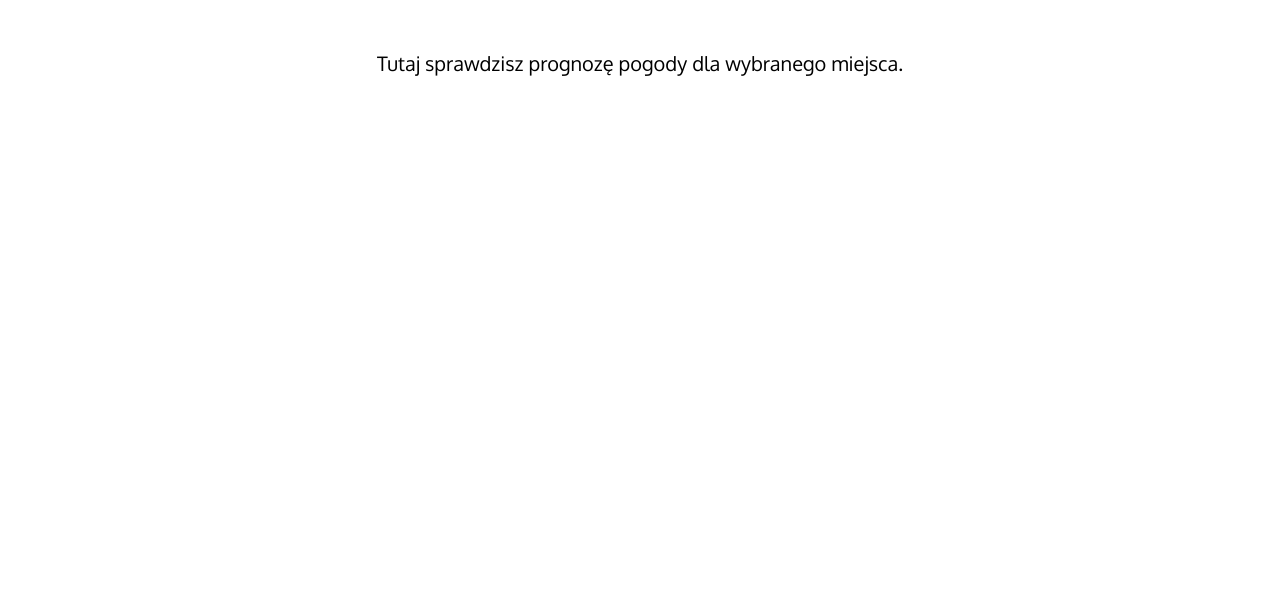
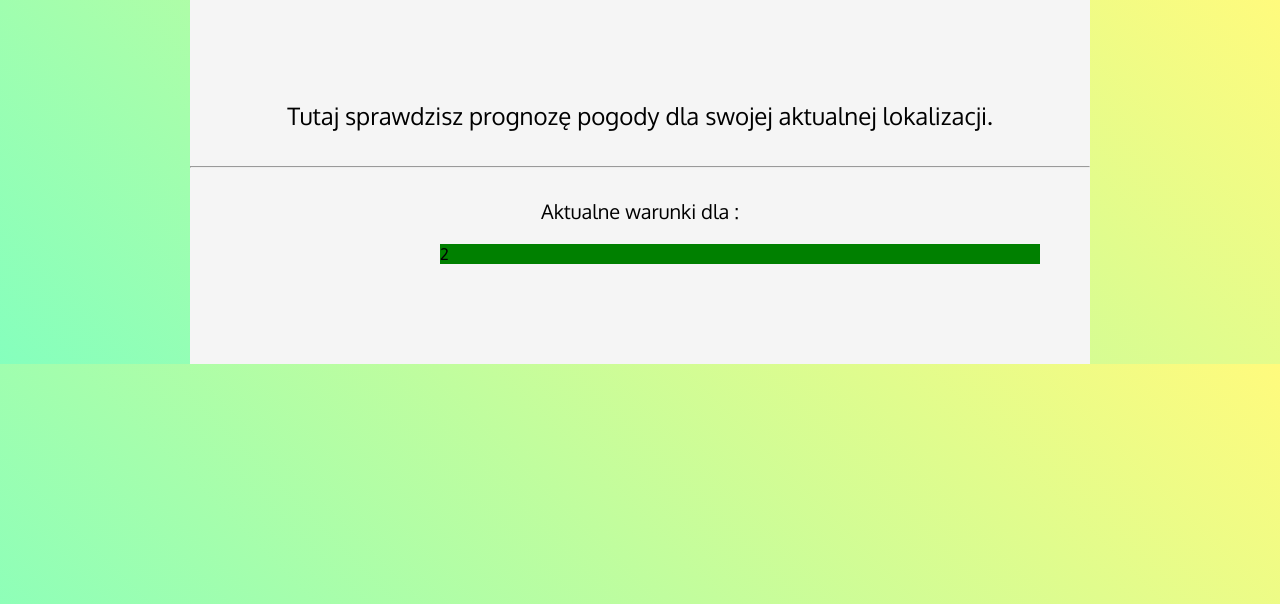
Before and after one commit to majcher01/nyc, a PHP site: page / in a window 1280 px wide. Shown: the top 604 px of the page. Run offline with PHP 8.4, Linux system fonts and the light colour scheme.

Commit message:
info o lokalizacji + ikona

```diff
--- a/dodatkowe/pogoda/css/main.css
+++ b/dodatkowe/pogoda/css/main.css
@@ -2,12 +2,42 @@
 body{
     font-family: 'Oxygen', sans-serif;
     margin: 0px 0px 0px 0px;
+    background-color: #85FFBD;
+background-image: linear-gradient(45deg, #85FFBD 0%, #FFFB7D 100%);
+
+}
+
+.srodek{
+    display: flex;
+    justify-content: center;
+}
+
+.bckg{
+    background-color: whitesmoke;
+    width: 900px;
+    padding-top: 50px;
+    padding-bottom: 100px;
 }
 
 .header1{
     display: flex;
     justify-content: center;
     margin-top: 50px;
-    font-size: 20px;
+    font-size: 24px;
     font-weight: 400;
 }
+
+.h2{
+    text-align: center;
+    font-size: 20px;
+    margin-top: 30px;
+}
+.db{
+    display: inline-block;
+}
+
+.curimg{
+    height: 100px;
+    width: auto;
+    margin-left: 50px;
+}
--- a/dodatkowe/pogoda/index.html
+++ b/dodatkowe/pogoda/index.html
@@ -11,12 +11,30 @@
     <title>Pogoda</title>
 </head>
 <body onload="start()">
-    <div class="header1">
-        Tutaj sprawdzisz prognozę pogody dla wybranego miejsca.
-        <p id="currentweather"></p>
-        <p id="currentweather2"></p>
-        <p id="forecast1"></p>
-        <p id="forecast2"></p>
+    <div class="srodek">
+        <div class="bckg">
+            <div class="header1">
+                Tutaj sprawdzisz prognozę pogody dla swojej aktualnej lokalizacji.
+            </div>
+            <hr style="margin-top: 35px;">
+            <div>
+                <p class="h2">Aktualne warunki dla <span id="loc"></span>:</p>
+            </div>
+            <div style="padding-left: 50px; padding-right:50px;">
+                <span style="float: left; width: 200px;">
+                    <span id="curimg"></span>
+                </span>
+                <span style="float: right; width:600px; background-color: green;">2</span>
+            </div>
+
+
+
+
+
+
+        </div>
     </div>
+
+    <script src="js/wysokosc.js"></script>
 </body>
 </html>
--- a/dodatkowe/pogoda/js/main.js
+++ b/dodatkowe/pogoda/js/main.js
@@ -17,17 +17,23 @@ function showPosition(position) {
 
 $.getJSON(adrespogoda, function(pogoda){
 
+//place
+let place = (pogoda.location.name).replace(/"/g,' ')+", "+(pogoda.location.tz_id).replace(/"/g,' ');
+document.getElementById("loc").innerHTML=place;
+
+
 //current
 let condtext = (pogoda.current.condition.text).replace(/"/g,' ');
 let imgsrc = pogoda.current.condition.icon;
 let cloudval = pogoda.current.cloud;
 
-let tresc1 = condtext + "<img style='margin-left: 40px;' src='https:"+imgsrc+"'>" ;
+let tresc1 = condtext;
+let curimg = "<img class='curimg' src='https:"+imgsrc+"'>" ;
 let tresc2 = "<span style='margin-right: 20px'>Zachmurzenie: </span>"+cloudval+"%";
 
 //forecast1
 let condtext2 = (pogoda.forecast.forecastday[1].day.condition.text).replace(/"/g,' ');
-let imgsrc2 = pogoda.forecast.forecastday[1].day.condition.icon;
+let imgsrc2 = "https:"+pogoda.forecast.forecastday[1].day.condition.icon;
 let datefor1 = (pogoda.forecast.forecastday[1].date).replace(/"/g,' ');
 
 let tresc3 = "<img src='"+imgsrc2+"'>";
@@ -35,13 +41,14 @@ tresc3 += "<br>"+condtext2+"<br>"+datefor1;
 
 //forecast2
 let condtext3 = (pogoda.forecast.forecastday[2].day.condition.text).replace(/"/g,' ');
-let imgsrc3 = pogoda.forecast.forecastday[2].day.condition.icon;
+let imgsrc3 = "https:"+pogoda.forecast.forecastday[2].day.condition.icon;
 let datefor2 = (pogoda.forecast.forecastday[2].date).replace(/"/g,' ');
 
 let tresc4 = "<img src='"+imgsrc3+"'>";
 tresc4 += "<br>"+condtext3+"<br>"+datefor2;
 
 //write to html elements
+document.getElementById('curimg').innerHTML = curimg;
 document.getElementById('currentweather').innerHTML = tresc1;
 document.getElementById('currentweather2').innerHTML = tresc2;
 
```
